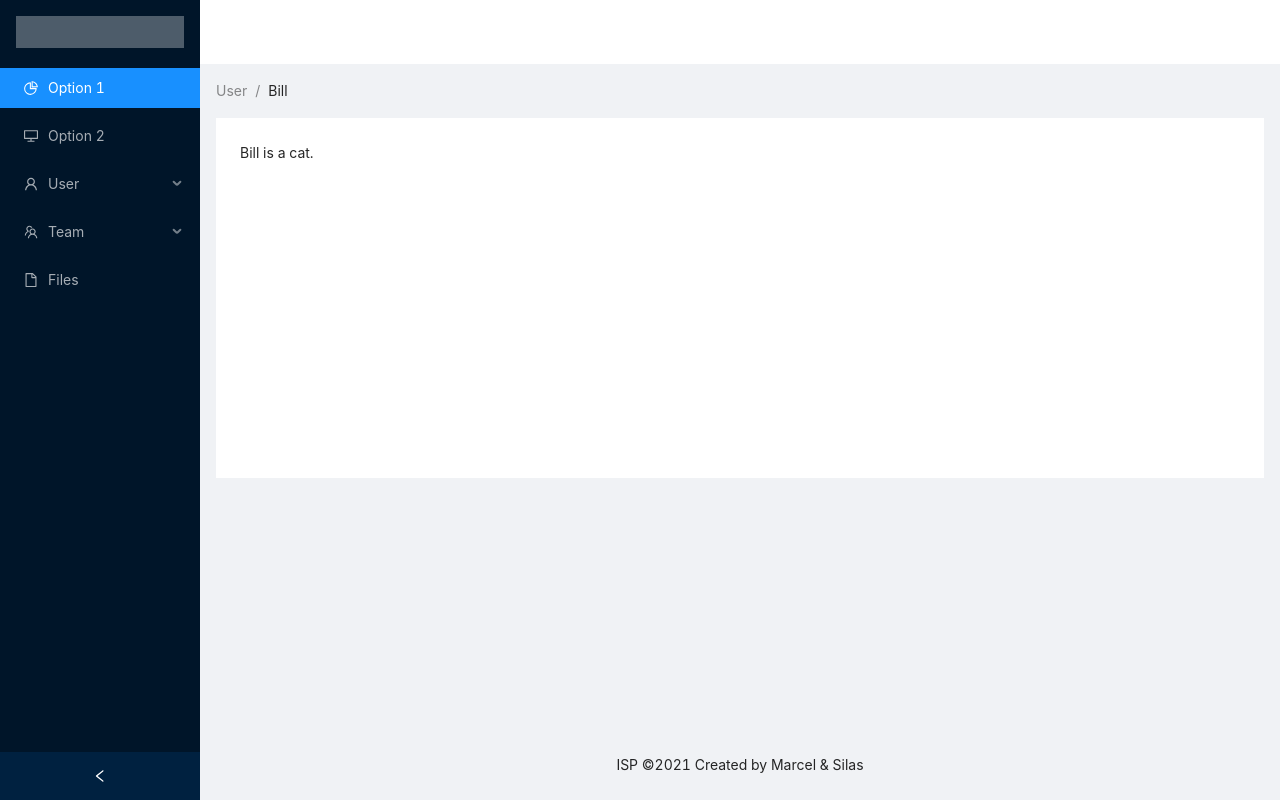
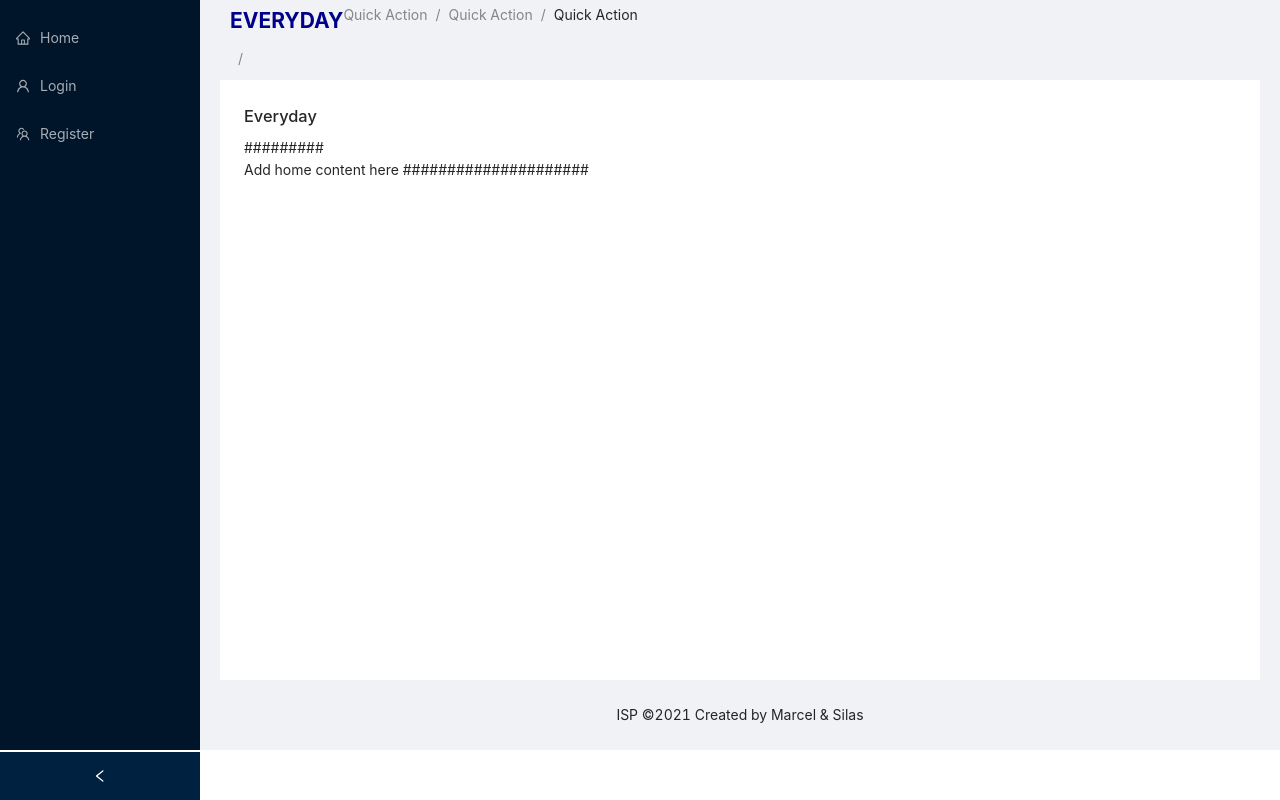
Before and after one commit to Marcelkibor/ISP, a React (Create React App) app: page / in a window 1280 px wide. Built offline with nearby package versions, Linux system fonts and the light colour scheme.

Commit message:
nav fixes

```diff
--- a/src/components/Header.js
+++ b/src/components/Header.js
@@ -1,8 +1,9 @@
 import React from 'react'
-import { DesktopOutlined,PieChartOutlined,FileOutlined,TeamOutlined,UserOutlined} from '@ant-design/icons';
+import { DesktopOutlined,PieChartOutlined,FileOutlined,TeamOutlined,UserOutlined, HomeOutlined} from '@ant-design/icons';
 import{Menu, Breadcrumb,Layout} from 'antd'
 import './header.css'
 import 'antd/dist/antd.css'
+import {Link} from 'react-router-dom'
 const { Header, Content, Footer, Sider } = Layout;
 const { SubMenu } = Menu;
 
@@ -19,40 +20,50 @@ class Heading extends React.Component {
 
     render() {
       const { collapsed } = this.state;
+      const onclick =()=>{
+        console.log('you can now apply redirection')
+      }
       return (
-        <Layout style={{ minHeight: '100vh' }}>
+
+        <Layout style={{ minHeight: '100vh',marginTop:'-50px' }}>
           <Sider collapsible collapsed={collapsed} onCollapse={this.onCollapse}>
             <div className="logo" />
-            <Menu theme="dark" defaultSelectedKeys={['1']} mode="inline">
-              <Menu.Item key="1" icon={<PieChartOutlined />}>
-                Option 1
+            <Menu theme="dark" defaultSelectedKeys={['1']} >
+              <Menu.Item as ={Link} name ='home'to ='home' onClick ={onclick}icon={<HomeOutlined />}>
+                Home
               </Menu.Item>
-              <Menu.Item key="2" icon={<DesktopOutlined />}>
-                Option 2
+              <Menu.Item as ={Link} name ='login'to ='login' onClick ={onclick} icon={<UserOutlined/>}>
+                Login
               </Menu.Item>
-              <SubMenu key="sub1" icon={<UserOutlined />} title="User">
+              {/* <SubMenu key="sub1" icon={<UserOutlined />} title="User">
                 <Menu.Item key="3">Tom</Menu.Item>
                 <Menu.Item key="4">Bill</Menu.Item>
                 <Menu.Item key="5">Alex</Menu.Item>
-              </SubMenu>
-              <SubMenu key="sub2" icon={<TeamOutlined />} title="Team">
+              </SubMenu> */}
+
+
+              <Menu.Item as ={Link} name ='register'to ='register'onClick ={onclick}icon={<TeamOutlined/>}>Register</Menu.Item>
+              {/* <SubMenu key="sub2" icon={<TeamOutlined />} title="Team">
                 <Menu.Item key="6">Team 1</Menu.Item>
                 <Menu.Item key="8">Team 2</Menu.Item>
               </SubMenu>
-              <Menu.Item key="9" icon={<FileOutlined />}>
-                Files
-              </Menu.Item>
+               */}
             </Menu>
           </Sider>
           <Layout className="site-layout">
-            <Header className="site-layout-background" style={{ padding: 0 }} />
-            <Content style={{ margin: '0 16px' }}>
-              <Breadcrumb style={{ margin: '16px 0' }}>
-                <Breadcrumb.Item>User</Breadcrumb.Item>
-                <Breadcrumb.Item>Bill</Breadcrumb.Item>
+            <Header className="site-layout-background" style={{ padding: 0, marginTop:'-20px', }} />
+            <Content style={{ margin: '0px 20px ' }}>
+              <Breadcrumb style={{ margin: '10px' }}>
+                <Breadcrumb.Item><h2 style={{color:'darkblue',textAlign:'center' ,fontWeight:'bolder'}}>EVERYDAY</h2></Breadcrumb.Item>
+               <Breadcrumb.Item>Quick Action</Breadcrumb.Item>
+               <Breadcrumb.Item>Quick Action</Breadcrumb.Item>
+               <Breadcrumb.Item>Quick Action</Breadcrumb.Item>
               </Breadcrumb>
-              <div className="site-layout-background" style={{ padding: 24, minHeight: 360 }}>
-                Bill is a cat.
+              <div className="site-layout-background" style={{ padding: 24, minHeight: 600 }}>
+                <h3>
+                  Everyday
+                </h3>
+                <p>######### <br></br>  Add home content here  #####################</p>
               </div>
             </Content>
             <Footer style={{ textAlign: 'center' }}>ISP ©2021 Created by Marcel & Silas</Footer>
```
